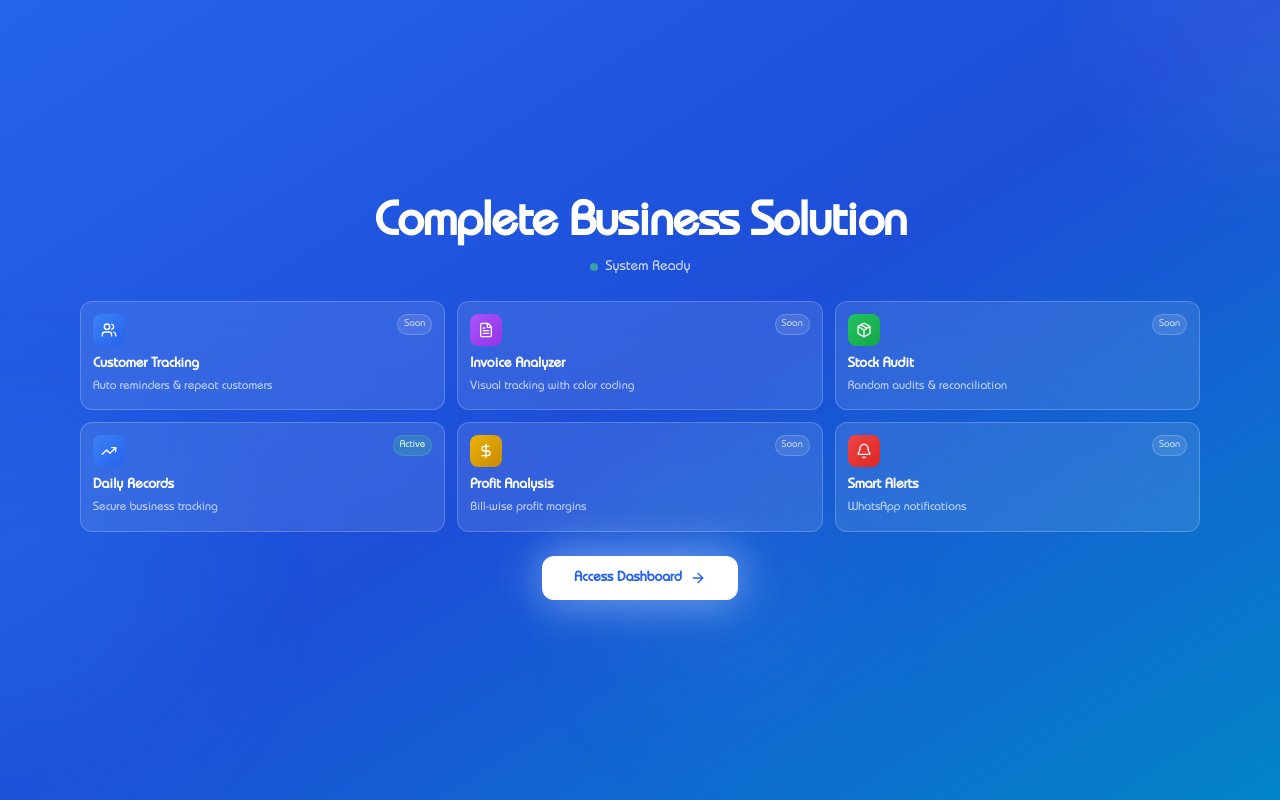
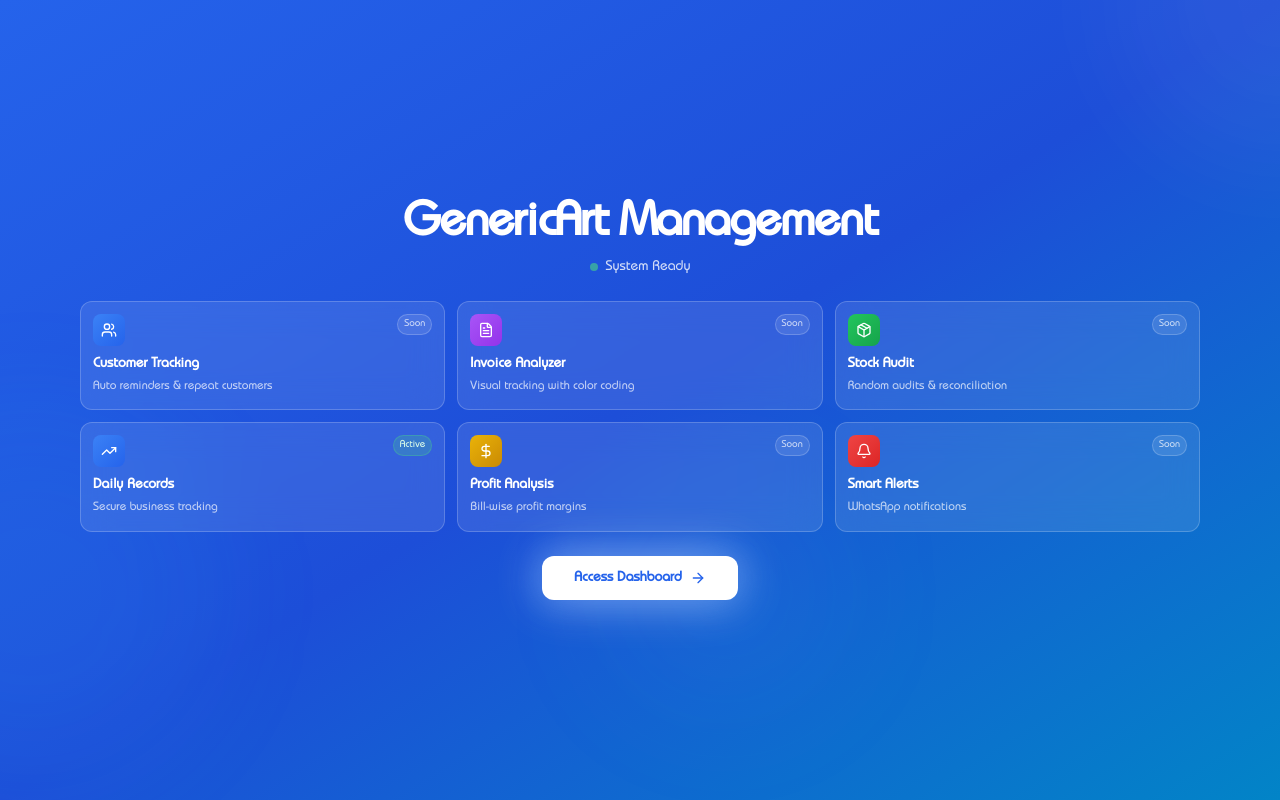
Before and after one commit to anirbandework/client_pharmacy_frontend, a React (Vite) app: page / in a window 1280 px wide. Built offline with nearby package versions, Linux system fonts and the light colour scheme.

Commit message:
Update: Branding to GenericArt

```diff
--- a/src/components/Navigation.jsx
+++ b/src/components/Navigation.jsx
@@ -18,7 +18,7 @@ const Navigation = () => {
               <Menu className="w-6 h-6" />
             </button>
             <h1 className="text-xl font-bold font-bauhaus animate-fade-in">
-              Daily Records System
+              GenericArt
             </h1>
           </div>
           <div className="flex items-center gap-4">
--- a/src/features/Welcome/index.jsx
+++ b/src/features/Welcome/index.jsx
@@ -67,7 +67,7 @@ const Welcome = () => {
       <div className="relative z-10 w-full max-w-6xl px-4">
         <div className="text-center mb-6 animate-fade-in-up">
           <h1 className="text-4xl md:text-5xl font-bold text-white mb-2 tracking-tight">
-            Complete Business Solution
+            GenericArt Management
           </h1>
           <div className="flex items-center justify-center gap-2 text-white/80">
             <div className="w-2 h-2 bg-green-400 rounded-full animate-pulse"></div>
```
